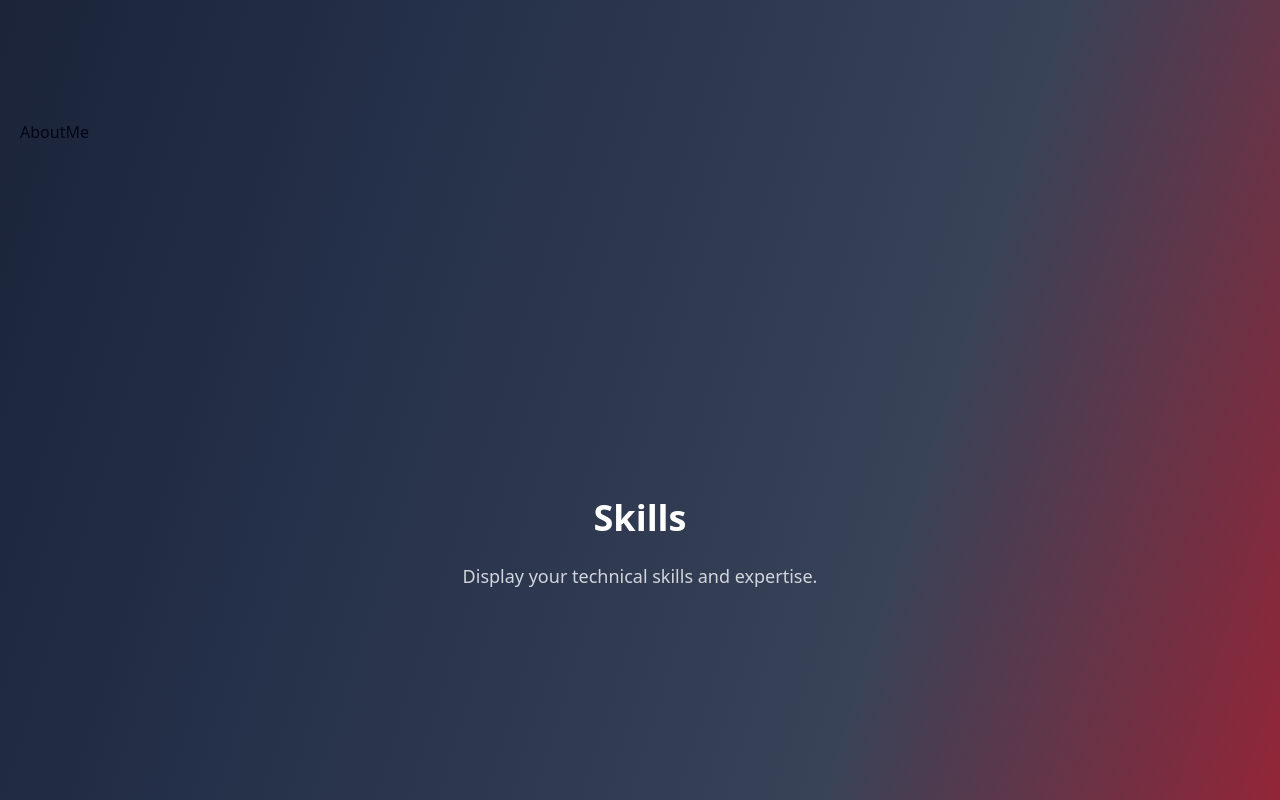
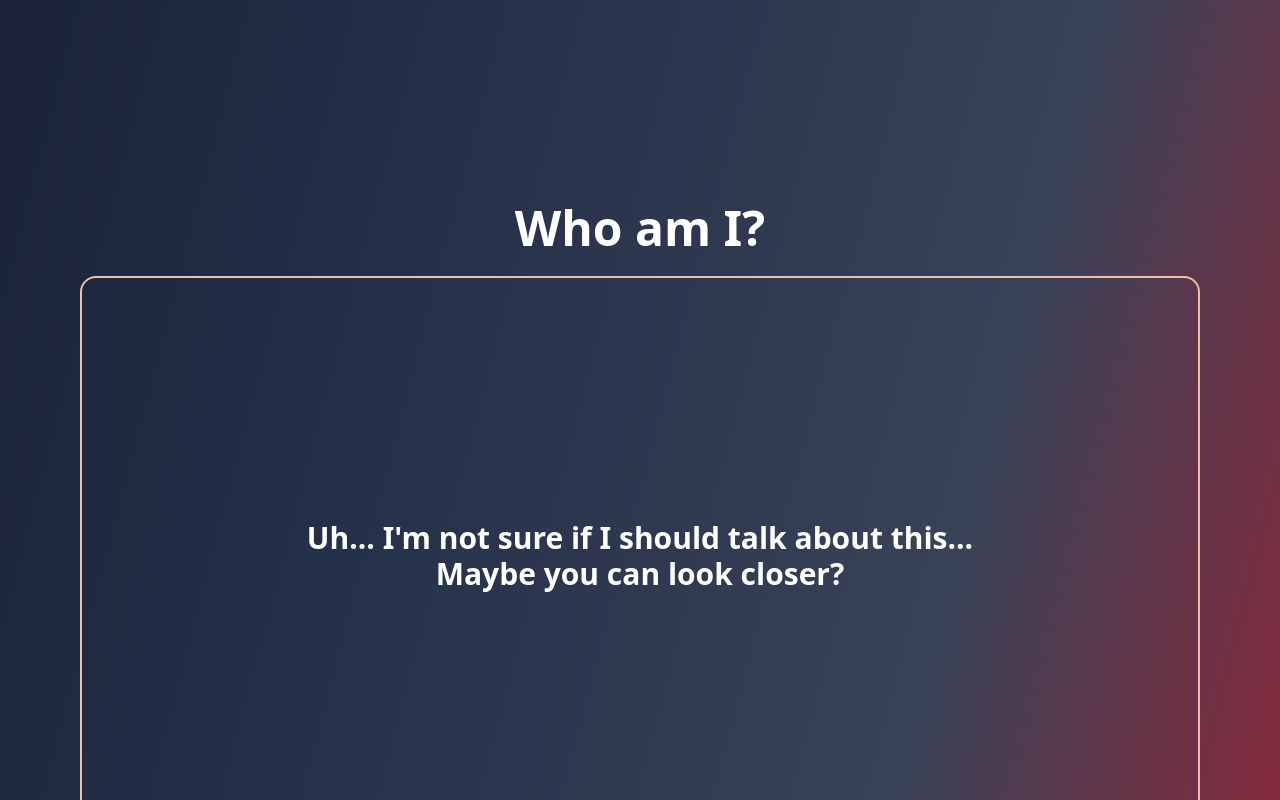
Before and after one commit to franze-calleja/franze-portfolio, a Next.js app: page / in a window 1280 px wide. Shown: the part 700-1500 px from the top of the page. Built offline with nearby package versions, Linux system fonts and the light colour scheme.

Commit message:
feat: Implement AboutMe section with MaskContainer effect and add mask SVG

```diff
--- a/components/AboutMe.tsx
+++ b/components/AboutMe.tsx
@@ -1,7 +1,90 @@
+"use client";
 import React from "react";
+import { MaskContainer } from "@/components/ui/svg-mask-effect";
 
 const AboutMe = () => {
-  return <div>AboutMe</div>;
+  return (
+    <section
+      id="about-me"
+      className="min-h-screen flex items-center justify-center px-4"
+    >
+      <div className="text-center text-white max-w-7xl">
+        <h2 className="text-5xl font-bold mb-6">Who am I?</h2>
+        <div className="flex h-[35rem] w-full max-w-[70rem] rounded-2xl border-2 border-[#f1bdab] items-center justify-center overflow-hidden">
+          <MaskContainer
+            revealText={
+              <p className="mx-auto max-w-7xl text-center text-3xl p-3 font-bold text-white dark:text-white">
+                Uh... I'm not sure if I should talk about this... <br />
+                Maybe you can look closer?
+              </p>
+            }
+            className="h-[40rem] w-[80rem] text-black dark:text-black" // 👈 added width
+          >
+            <div className="max-w-8xl">
+              <p className="text-3xl">
+                I'm a{" "}
+                <span className="text-blue-400 font-semibold">
+                  full-stack developer
+                </span>{" "}
+                and computer science graduate passionate about building modern,
+                impactful software.
+              </p>
+              <p className="text-3xl mt-4">
+                With skills in{" "}
+                <span className="text-green-400 font-semibold">Next.js</span>,
+                <span className="text-purple-400 font-semibold"> React</span>,
+                and
+                <span className="text-red-400 font-semibold"> Laravel</span>, I
+                focus on creating scalable, user-focused solutions.
+              </p>
+              <p className="text-3xl mt-4">
+                Beyond coding, I love exploring new tech and pushing what's
+                possible.
+              </p>
+            </div>
+          </MaskContainer>
+        </div>
+
+        {/* <div className="max-w-7xl mx-auto">
+          <p className="text-lg text-gray-300 mb-6 leading-relaxed">
+            I'm a passionate{" "}
+            <span className="text-blue-400 font-semibold">
+              Full-Stack Developer
+            </span>{" "}
+            and recent Computer Science graduate who achieved
+            <span className="text-yellow-400 font-semibold">
+              {" "}
+              Magna Cum Laude
+            </span>{" "}
+            honors as Class Salutatorian. My journey in technology is driven by
+            a love for creating innovative solutions that make a real impact.
+          </p>
+
+          <p className="text-lg text-gray-300 mb-6 leading-relaxed">
+            From leading end-to-end development of comprehensive management
+            systems to building scalable web applications using modern
+            technologies like{" "}
+            <span className="text-green-400 font-semibold">Next.js</span>,
+            <span className="text-purple-400 font-semibold"> React</span>, and
+            <span className="text-red-400 font-semibold"> Laravel</span>, I
+            bring both technical expertise and strong project management skills
+            to every challenge.
+          </p>
+
+          <p className="text-lg text-gray-300 leading-relaxed">
+            Currently working as a{" "}
+            <span className="text-blue-400 font-semibold">
+              Freelance Software Developer
+            </span>
+            , I specialize in web development, project management, and creating
+            user-centric solutions. When I'm not coding, you'll find me
+            exploring new technologies, solving complex problems, or working on
+            innovative projects that push the boundaries of what's possible.
+          </p>
+        </div> */}
+      </div>
+    </section>
+  );
 };
 
 export default AboutMe;
--- a/components/Hero.tsx
+++ b/components/Hero.tsx
@@ -37,7 +37,7 @@ const Hero = () => {
       id="home"
       className="min-h-screen flex items-center justify-center px-4"
     >
-      <div className="flex flex-col lg:flex-row items-center gap-20 text-white">
+      <div className="flex flex-col lg:flex-row items-center gap-x-40 text-white">
         {/* Text info */}
         <div className="text-start flex-1">
           <p className="text-xl">Hi, I'm</p>
--- /dev/null
+++ b/components/ui/svg-mask-effect.tsx
@@ -0,0 +1,83 @@
+"use client";
+import { useState, useEffect, useRef } from "react";
+import { motion } from "motion/react";
+import { cn } from "@/lib/utils";
+
+export const MaskContainer = ({
+  children,
+  revealText,
+  size = 10,
+  revealSize = 600,
+  className,
+}: {
+  children?: string | React.ReactNode;
+  revealText?: string | React.ReactNode;
+  size?: number;
+  revealSize?: number;
+  className?: string;
+}) => {
+  const [isHovered, setIsHovered] = useState(false);
+  const [mousePosition, setMousePosition] = useState<any>({ x: null, y: null });
+  const containerRef = useRef<any>(null);
+  const updateMousePosition = (e: any) => {
+    const rect = containerRef.current.getBoundingClientRect();
+    setMousePosition({ x: e.clientX - rect.left, y: e.clientY - rect.top });
+  };
+
+  useEffect(() => {
+    containerRef.current.addEventListener("mousemove", updateMousePosition);
+    return () => {
+      if (containerRef.current) {
+        containerRef.current.removeEventListener(
+          "mousemove",
+          updateMousePosition
+        );
+      }
+    };
+  }, []);
+  let maskSize = isHovered ? revealSize : size;
+
+  return (
+    <motion.div
+      ref={containerRef}
+      className={cn("relative h-screen", className)}
+      animate={{
+        backgroundColor: isHovered ? "var(--slate-900)" : "var(--white)",
+      }}
+      transition={{
+        backgroundColor: { duration: 0.3 },
+      }}
+    >
+      <motion.div
+        className="absolute flex h-full w-full items-center justify-center bg-black text-6xl [mask-image:url(/mask.svg)] [mask-repeat:no-repeat] [mask-size:40px] dark:bg-white"
+        animate={{
+          maskPosition: `${mousePosition.x - maskSize / 2}px ${
+            mousePosition.y - maskSize / 2
+          }px`,
+          maskSize: `${maskSize}px`,
+        }}
+        transition={{
+          maskSize: { duration: 0.3, ease: "easeInOut" },
+          maskPosition: { duration: 0.15, ease: "linear" },
+        }}
+      >
+        <div className="absolute inset-0 z-0 h-full w-full bg-[#f1bdab] opacity-100 dark:bg-white" />
+        <div
+          onMouseEnter={() => {
+            setIsHovered(true);
+          }}
+          onMouseLeave={() => {
+            setIsHovered(false);
+          }}
+          className="relative z-20 mx-auto max-w-4xl text-center text-4xl font-bold"
+        >
+          {children}
+        </div>
+      </motion.div>
+
+      <div className="flex h-full w-full items-center justify-center">
+        {revealText}
+      </div>
+    </motion.div>
+  );
+};
```
Also changed, not shown: public/mask.svg (added).
